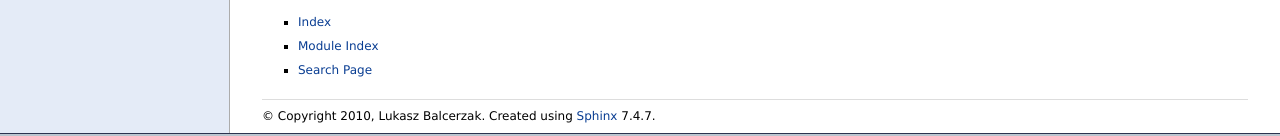
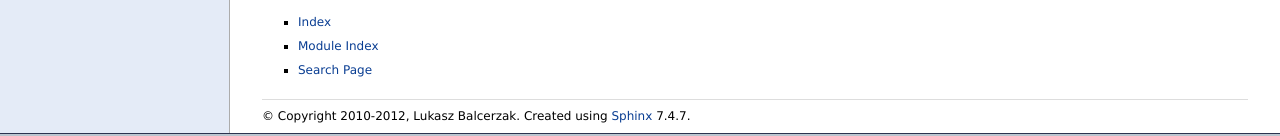
Before and after one commit to django-guardian/django-guardian, a Sphinx documentation site: the page built from docs/index.rst, in a window 1280 px wide. Shown: the part 1194-1330 px from the top of the page. Built offline with Sphinx 7.4.7, drawn with Linux system fonts in a browser that asks for light colours.

Commit message:
It's 2012!

```diff
--- a/docs/conf.py
+++ b/docs/conf.py
@@ -51,7 +51,7 @@ master_doc = 'index'
 
 # General information about the project.
 project = u'django-guardian'
-copyright = u'2010, Lukasz Balcerzak'
+copyright = u'2010-2012, Lukasz Balcerzak'
 
 # The version info for the project you're documenting, acts as replacement for
 # |version| and |release|, also used in various other places throughout the
```
